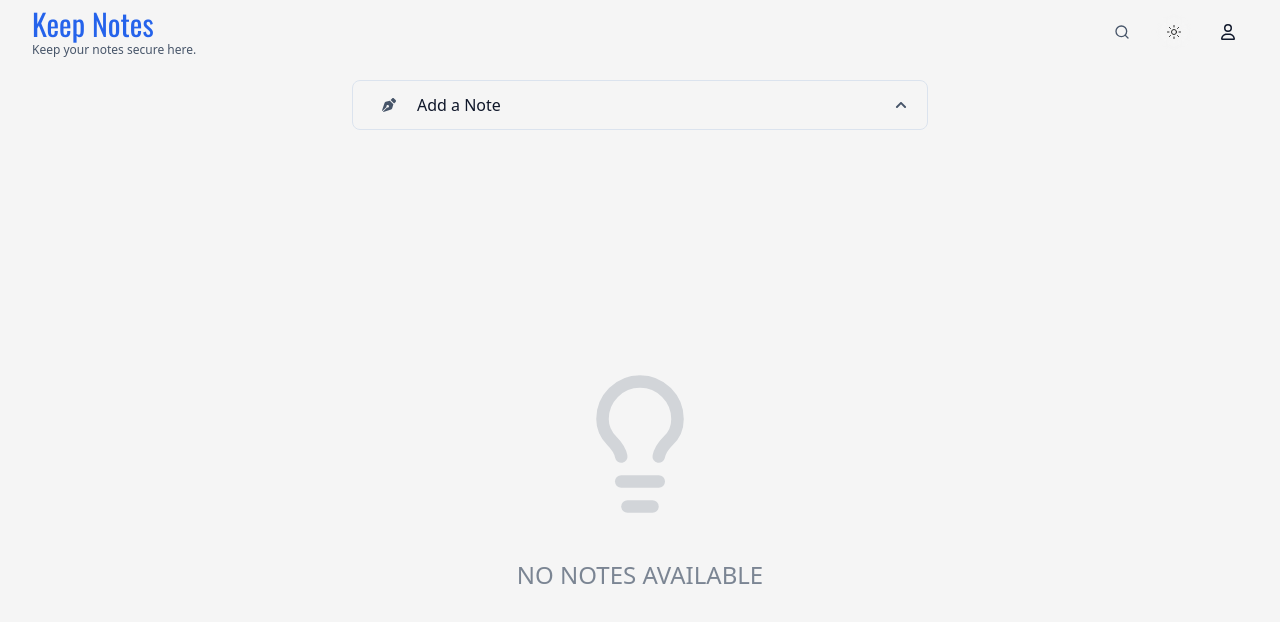
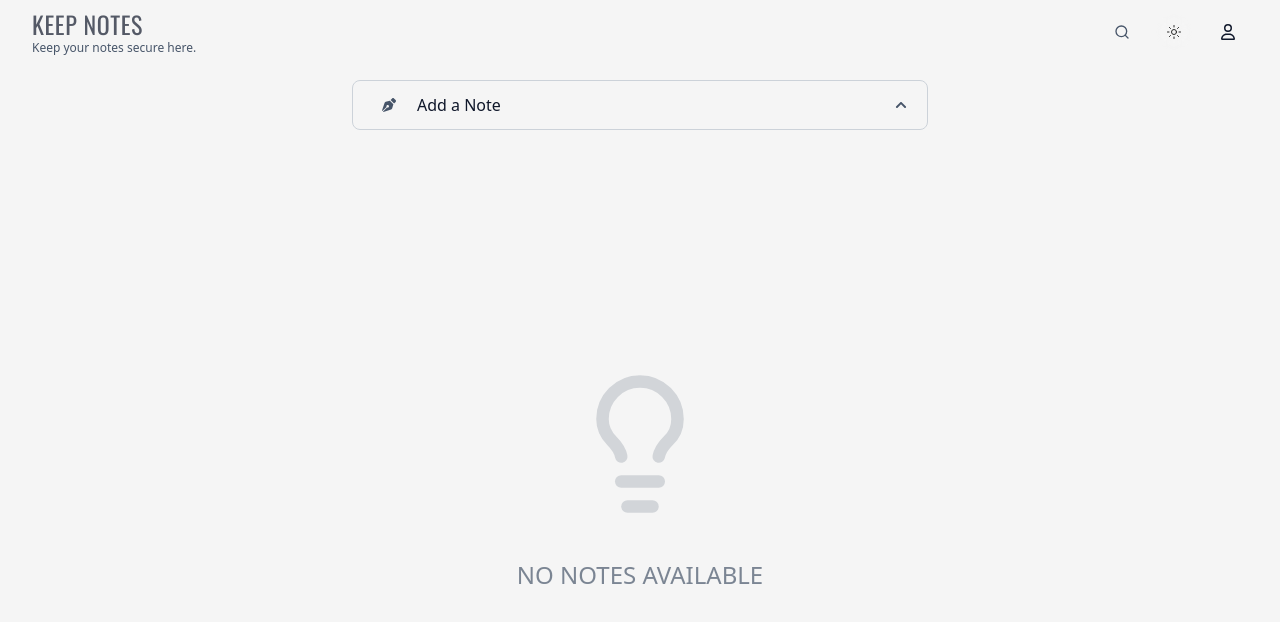
Before and after one commit to joydeep-07/Keep-Notes, a React app in the folder frontend/: page / in a window 1280 px wide. Shown: the top 622 px of the page. Built offline with nearby package versions, Linux system fonts and the light colour scheme; the HTML template or start-up script is replaced by a standard one.

Commit message:
Design fixed

```diff
--- a/frontend/src/index.css
+++ b/frontend/src/index.css
@@ -25,7 +25,7 @@ body{
   --accent-secondary: #1e40af; /* hover / focus */
 
   /* Borders */
-  --border-light: #dbe3ee;
+  --border-light: #ccd2d9;
 }
 
 /* DARK MODE */
@@ -49,7 +49,7 @@ body{
   --accent-secondary: #3b82f6;
 
   /* Borders – subtle separation */
-  --border-light: #2a2a2a;
+  --border-light: #2c2c2c;
 }
 
 
--- a/frontend/src/layouts/Navbar.jsx
+++ b/frontend/src/layouts/Navbar.jsx
@@ -34,7 +34,7 @@ const Navbar = () => {
             <div className="flex">
               {/* <img className="h-13.5" src={icon} alt="" />  */}
               <div className="flex flex-col">
-                <h1 className="heading text-3xl text-[var(--accent-primary)]">
+                <h1 className="heading tracking-wide uppercase text-2xl text-[var(--text-main)]/70">
                   Keep Notes
                 </h1>
                 <p className="text-xs text-secondary ">
@@ -48,7 +48,7 @@ const Navbar = () => {
           <div className="flex items-center gap-4">
             <SearchButton />
             <ThemeToggle />
-            <UserDetail/>
+            <UserDetail />
 
             {/* <Link to={"/register"}>Register</Link> */}
           </div>
```
